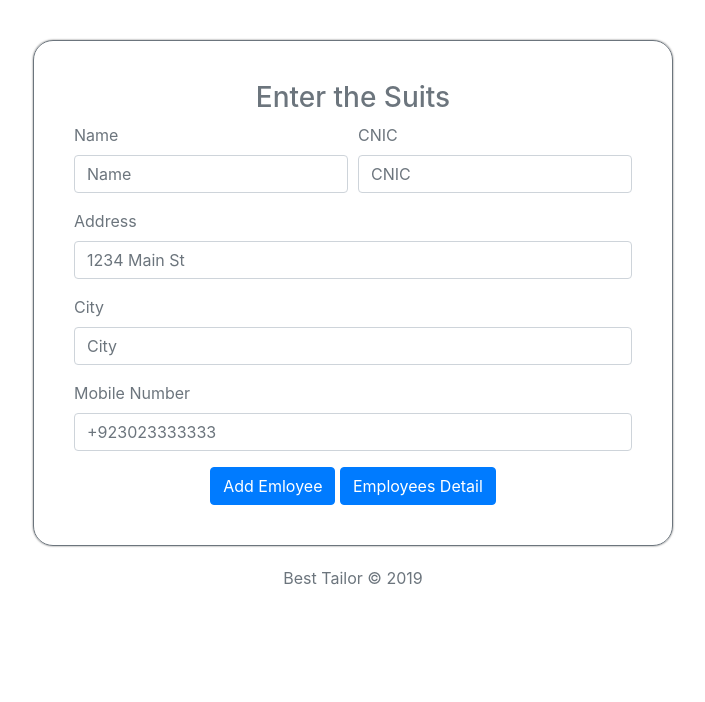
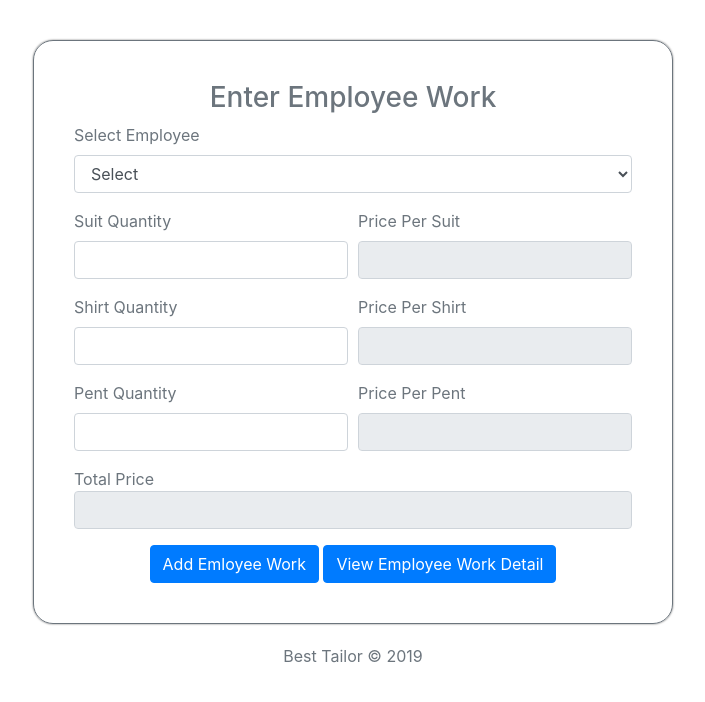
Before and after one commit to Irshad-Khan/STS, a Laravel app: page /employee/workhistory/create in a window 1280 px wide. Shown: the part 56-758 px from the top of the page, without its empty margins (287-992 px from the left). Run offline with Laravel 8, Linux system fonts and the light colour scheme; data that the repository does not hold is empty; some libraries are stand-ins or nearby versions.

Commit message:
Worked on employee work history form

```diff
--- a/app/Http/Controllers/WorkHistoryController.php
+++ b/app/Http/Controllers/WorkHistoryController.php
@@ -3,11 +3,11 @@
 namespace App\Http\Controllers;
 
 use Illuminate\Http\Request;
-
+use App\Employee;
 class WorkHistoryController extends Controller
 {
     public function create (){
-
-        return view('workhistory.create');
+        $employee = Employee::all()->pluck('name','id');
+        return view('workhistory.create',compact('employee'));
     }
 }
--- a/public/js/custom.js
+++ b/public/js/custom.js
@@ -1,3 +1,4 @@
+
 // Flash messages Script
 $(document).ready(function(){
     setTimeout(function() {
@@ -9,3 +10,41 @@ $(document).ready(function(){
 $(document).ready(function() {
     $('table').DataTable();
 } );
+
+
+// Script for Employee work history create.blade.php
+$(document).ready(function() {
+
+    $( "#suitqty" ).keyup(function() {
+        $( "#suitprice" ).prop( "disabled", false );
+      });
+
+      $('#suitqty').on('focusout', function() {
+        if(this.value === ''){
+            $('#suitprice').val('');
+            $( "#suitprice" ).prop( "disabled", true );
+        }
+    });
+
+    $( "#shirtqty" ).keyup(function() {
+        $( "#shirtprice" ).prop( "disabled", false );
+      });
+
+      $('#shirtqty').on('focusout', function() {
+        if(this.value === ''){
+            $('#shirtprice').val('');
+            $( "#shirtprice" ).prop( "disabled", true );
+        }
+    });
+    $( "#pentqty" ).keyup(function() {
+        $( "#pentprice" ).prop( "disabled", false );
+      });
+
+      $('#pentqty').on('focusout', function() {
+        if(this.value === ''){
+            $('#pentprice').val('');
+            $( "#pentprice" ).prop( "disabled", true );
+        }
+    });
+
+} );
--- a/resources/views/workhistory/create.blade.php
+++ b/resources/views/workhistory/create.blade.php
@@ -3,34 +3,59 @@
    <div class="album text-muted">
      <div class="container">
        <div class="row">
-       <form method="post" action="/employee/store" enctype="multipart/form-data" class="form-style">
+       <form method="post" action="" enctype="multipart/form-data" class="form-style">
             {{ csrf_field() }}
-        <h3 style="text-align:center;">Enter the Suits</h3>
+        <h3 style="text-align:center;">Enter Employee Work</h3>
+  <div class="form-row">
+    <div class="form-group col-md-12">
+      <label for="inputEmail4">Select Employee</label>
+      <Select class="form-control" name="employee">
+        <option>Select</option>
+        @foreach ($employee as $key=>$value)
+        <option value="{{ $key }}" required="required">{{ $value }}</option>
+        @endforeach
+      </Select>
+    </div>
+  </div>
   <div class="form-row">
     <div class="form-group col-md-6">
-      <label for="inputEmail4">Name</label>
-      <input type="text" class="form-control" name="name" placeholder="Name">
+      <label for="inputEmail4">Suit Quantity</label>
+      <input type="number" name="suitqty" id="suitqty" class="form-control" required="required">
     </div>
     <div class="form-group col-md-6">
-      <label for="inputPassword4">CNIC</label>
-      <input type="text" class="form-control" name="cnic" placeholder="CNIC">
+      <label for="inputEmail4">Price Per Suit</label>
+      <input type="text" name="suitprice" id="suitprice" class="form-control" required="required"  disabled>
     </div>
   </div>
-  <div class="form-group">
-    <label for="inputAddress">Address</label>
-    <input type="text" class="form-control" name="address" id="inputAddress" placeholder="1234 Main St">
+  <div class="form-row">
+   <div class="form-group col-md-6">
+      <label for="shirtqty">Shirt Quantity</label>
+      <input type="number" name="shirtqty" id="shirtqty" class="form-control" required="required">
+    </div>
+    <div class="form-group col-md-6">
+      <label for="shirtprice">Price Per Shirt</label>
+      <input type="text" name="shirtprice" id="shirtprice" class="form-control" required="required" disabled>
+    </div>
   </div>
-    <div class="form-group">
-      <label for="inputCity">City</label>
-      <input type="text" class="form-control" name="city" id="inputCity" placeholder="City">
+  <div class="form-row">
+   <div class="form-group col-md-6">
+      <label for="pentqty">Pent Quantity</label>
+      <input type="number" name="pentqty" id="pentqty" class="form-control" required="required">
     </div>
-  <div class="form-group">
-    <label for="inputAddress">Mobile Number</label>
-    <input type="text" class="form-control" name="mobile" placeholder="+923023333333">
+    <div class="form-group col-md-6">
+      <label for="pricepent">Price Per Pent</label>
+      <input type="text" name="pentprice" id="pentprice" class="form-control" required="required" disabled>
+    </div>
   </div>
+ <div class="form-row">
+ <div class="form-group col-md-12">
+    <lable for="totalPrice">Total Price</label>
+    <input type="text" name="totalPrice" id="totalprice" class="form-control" readonly>
+ </div>
+ </div>
   <div style="text-align: center;">
-    <button type="submit" class="btn btn-primary">Add Emloyee</button>
-    <a href="{{ url('employee/read') }}" class="btn btn-primary">Employees Detail</a>
+    <button type="submit" class="btn btn-primary">Add Emloyee Work</button>
+    <a href="{{ url('employee/read') }}" class="btn btn-primary">View Employee Work Detail</a>
   </div>
 </form>
          </div>
```
Also changed, not shown: database/migrations/2019_10_11_174227_create_work_histories_table.php.
